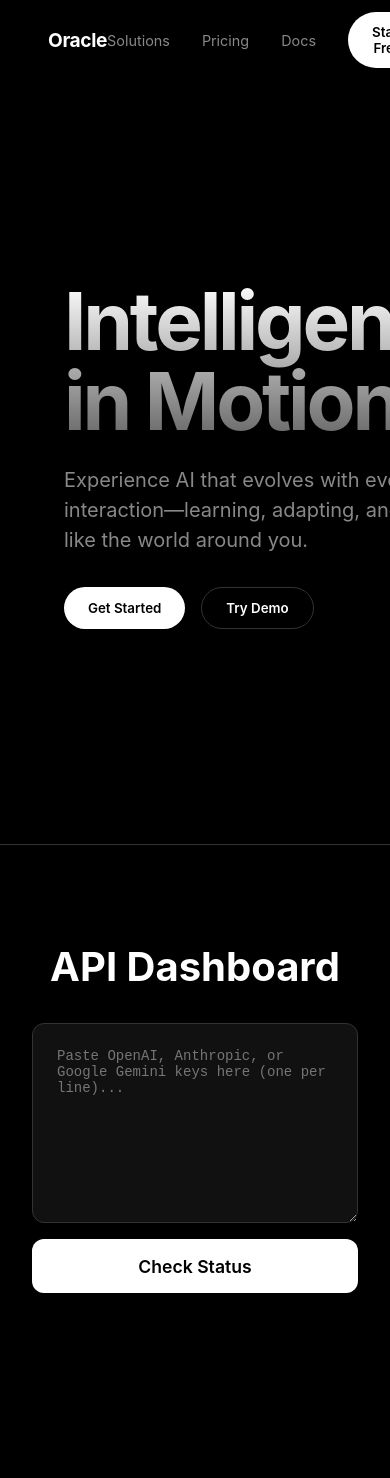
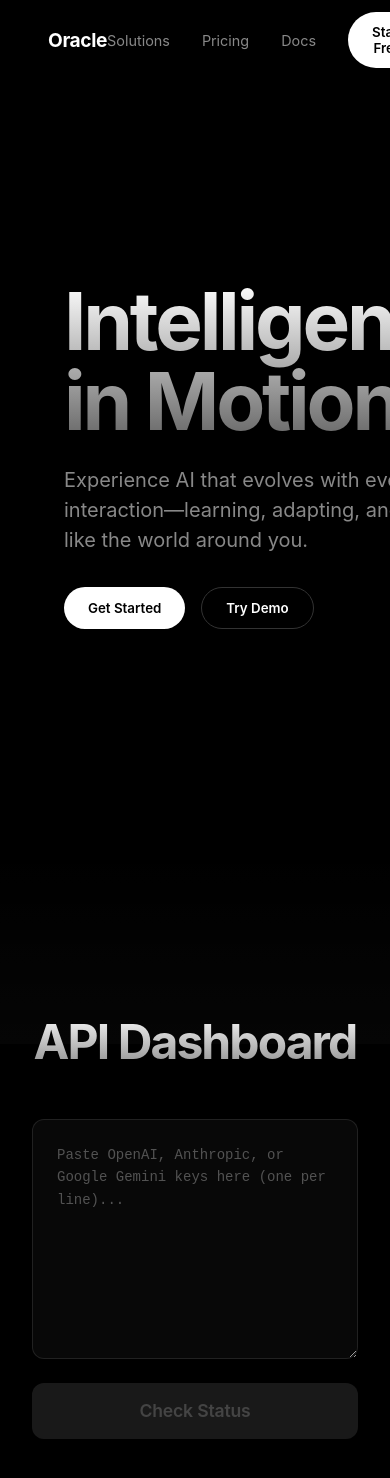
Before and after one commit to Adi-gitX/Oracle, a Next.js app: page / in a window 390 px wide. Shown: the top 1478 px of the page. Built offline with nearby package versions, Linux system fonts and the light colour scheme.

Commit message:
feat: enhance dashboard UI with updated styles, gradients, and improved responsiveness

```diff
--- a/styles/Home.module.css
+++ b/styles/Home.module.css
@@ -104,120 +104,197 @@
 /* App Dashboard Section */
 .dashboard {
   min-height: 100vh;
-  padding: 4rem 2rem;
+  padding: 8rem 2rem 4rem;
   background: #000;
   display: flex;
   flex-direction: column;
   align-items: center;
-  border-top: 1px solid var(--accents-2);
+  position: relative;
+}
+
+/* Subtle gradient background for dashboard to give depth */
+.dashboard::before {
+  content: '';
+  position: absolute;
+  top: 0;
+  left: 0;
+  right: 0;
+  height: 200px;
+  background: linear-gradient(to bottom, transparent, rgba(255, 255, 255, 0.02) 100%);
+  z-index: 0;
+  pointer-events: none;
 }
 
 .sectionTitle {
-  font-size: 2.5rem;
+  font-size: 3rem;
   font-weight: 700;
-  margin-bottom: 2rem;
+  margin-bottom: 3rem;
   text-align: center;
+  background: linear-gradient(180deg, #fff 0%, #888 100%);
+  -webkit-background-clip: text;
+  -webkit-text-fill-color: transparent;
+  letter-spacing: -0.04em;
+  z-index: 1;
 }
 
 .inputGroup {
   width: 100%;
-  max-width: 800px;
+  max-width: 900px;
+  /* Slightly wider */
   display: flex;
   flex-direction: column;
-  gap: 1rem;
-  margin-bottom: 2rem;
+  gap: 1.5rem;
+  margin-bottom: 4rem;
+  z-index: 1;
 }
 
 .textarea {
   width: 100%;
-  height: 200px;
+  height: 240px;
   padding: 1.5rem;
-  border: 1px solid var(--accents-2);
+  border: 1px solid rgba(255, 255, 255, 0.1);
   border-radius: 12px;
-  font-family: monospace;
+  font-family: 'Geist Mono', monospace;
+  /* Fallback to monospace handled in globals */
   font-size: 14px;
+  line-height: 1.6;
   resize: vertical;
-  background: #111;
-  color: var(--geist-foreground);
-  transition: border-color 0.2s ease;
+  background: rgba(255, 255, 255, 0.03);
+  color: #fff;
+  transition: all 0.2s ease;
+  backdrop-filter: blur(10px);
 }
 
 .textarea:focus {
   outline: none;
-  border-color: var(--geist-foreground);
+  border-color: rgba(255, 255, 255, 0.3);
+  background: rgba(255, 255, 255, 0.05);
+  box-shadow: 0 0 0 4px rgba(255, 255, 255, 0.05);
+}
+
+.textarea::placeholder {
+  color: rgba(255, 255, 255, 0.3);
 }
 
 .checkButton {
-  background: var(--geist-foreground);
-  color: var(--geist-background);
+  background: #fff;
+  color: #000;
   border: none;
   padding: 0 2rem;
-  height: 54px;
+  height: 56px;
   border-radius: 12px;
   font-size: 1.1rem;
   cursor: pointer;
-  transition: transform 0.1s ease;
+  transition: transform 0.1s ease, opacity 0.2s ease;
   font-weight: 600;
+  letter-spacing: -0.01em;
+  align-self: flex-end;
+  /* Align right or stretch? Let's keep stretch if width 100% or adjust */
+  width: 100%;
+}
+
+.checkButton:hover {
+  opacity: 0.9;
+  box-shadow: 0 0 20px rgba(255, 255, 255, 0.2);
 }
 
 .checkButton:active {
-  transform: scale(0.98);
+  transform: scale(0.99);
+}
+
+.checkButton:disabled {
+  opacity: 0.5;
+  cursor: not-allowed;
+  background: #333;
+  color: #888;
 }
 
 .statsGrid {
   display: grid;
   grid-template-columns: repeat(4, 1fr);
-  gap: 1rem;
+  gap: 1.5rem;
   width: 100%;
-  max-width: 800px;
-  margin-bottom: 2rem;
+  max-width: 900px;
+  margin-bottom: 3rem;
+  z-index: 1;
 }
 
 .statCard {
-  border: 1px solid var(--accents-2);
-  padding: 1rem;
+  border: 1px solid rgba(255, 255, 255, 0.1);
+  padding: 1.5rem;
   border-radius: 12px;
-  text-align: center;
-  background: #0a0a0a;
+  text-align: left;
+  /* Modern Left Align */
+  background: rgba(255, 255, 255, 0.03);
+  backdrop-filter: blur(10px);
+  transition: transform 0.2s ease, border-color 0.2s ease;
+}
+
+.statCard:hover {
+  border-color: rgba(255, 255, 255, 0.2);
+  transform: translateY(-2px);
 }
 
 .statValue {
-  font-size: 2rem;
+  font-size: 2.5rem;
   font-weight: 700;
   display: block;
+  line-height: 1;
+  margin-bottom: 0.5rem;
+  letter-spacing: -0.02em;
 }
 
 .statLabel {
-  color: var(--accents-5);
-  font-size: 0.875rem;
+  color: var(--accents-4);
+  font-size: 0.8rem;
   text-transform: uppercase;
-  letter-spacing: 0.05em;
-  margin-top: 0.5rem;
+  letter-spacing: 0.1em;
+  font-weight: 500;
 }
 
 .resultsSection {
   width: 100%;
-  max-width: 800px;
+  max-width: 900px;
+  z-index: 1;
+  background: rgba(255, 255, 255, 0.03);
+  border: 1px solid rgba(255, 255, 255, 0.1);
+  border-radius: 12px;
+  overflow: hidden;
+  /* For rounded corners on table */
 }
 
 .table {
   width: 100%;
   border-collapse: collapse;
-  font-size: 0.9rem;
+  font-size: 0.95rem;
 }
 
 .table th {
   text-align: left;
-  padding: 1rem;
-  border-bottom: 1px solid var(--accents-2);
-  color: var(--accents-5);
+  padding: 1.25rem 1.5rem;
+  border-bottom: 1px solid rgba(255, 255, 255, 0.1);
+  color: var(--accents-4);
   font-weight: 500;
+  font-size: 0.8rem;
+  text-transform: uppercase;
+  letter-spacing: 0.05em;
+  background: rgba(255, 255, 255, 0.02);
 }
 
 .table td {
-  padding: 1rem;
-  border-bottom: 1px solid var(--accents-2);
+  padding: 1.25rem 1.5rem;
+  border-bottom: 1px solid rgba(255, 255, 255, 0.05);
+  /* very subtle separator */
   vertical-align: middle;
+  transition: background 0.2s;
+}
+
+.table tr:last-child td {
+  border-bottom: none;
+}
+
+.table tr:hover td {
+  background: rgba(255, 255, 255, 0.03);
 }
 
 .statusDot {
@@ -226,30 +303,35 @@
   height: 8px;
   border-radius: 50%;
   margin-right: 12px;
+  box-shadow: 0 0 10px rgba(0, 0, 0, 0.5);
+  /* Glow */
 }
 
 .statusDot.valid {
-  background: var(--geist-success);
+  background: #0070f3;
+  box-shadow: 0 0 8px #0070f3;
 }
 
 .statusDot.invalid {
-  background: var(--geist-error);
+  background: #ff0000;
+  box-shadow: 0 0 8px #ff0000;
 }
 
 .statusDot.premium {
   background: #7928ca;
+  box-shadow: 0 0 8px #7928ca;
 }
 
 .statusDot.gemini {
   background: #4285f4;
+  box-shadow: 0 0 8px #4285f4;
 }
 
-/* Blue for Google */
-
 .keyMask {
-  font-family: monospace;
-  color: var(--accents-4);
-  background: #111;
-  padding: 2px 6px;
-  border-radius: 4px;
+  font-family: 'Geist Mono', monospace;
+  color: #fff;
+  background: rgba(255, 255, 255, 0.1);
+  padding: 4px 8px;
+  border-radius: 6px;
+  font-size: 0.85rem;
 }
```
